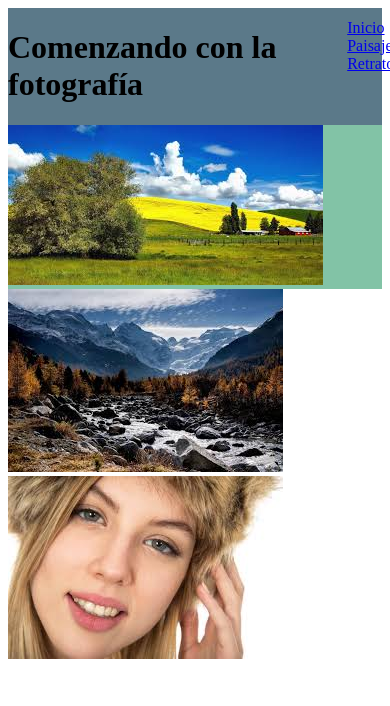
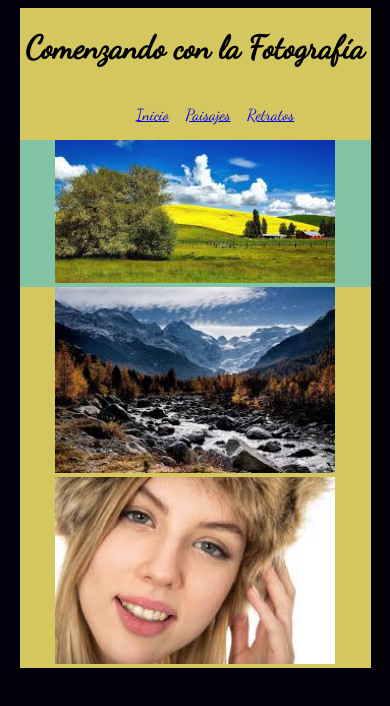
Before and after one commit to MOISESMARTOS/Evaluacion-CSS, a plain HTML site: page index.html in a window 390 px wide. Drawn offline with Linux system fonts and the light colour scheme.

Commit message:
para mobiles 1

```diff
--- a/css/estilos.css
+++ b/css/estilos.css
@@ -1,3 +1,36 @@
+body{
+  font-family: 'Dancing Script';
+  background-color: #02010a;
+	width: 90%;
+	margin-left: 5%;
+}
+header {
+  background-color: #d5c75f;
+  display: flex;
+  flex-flow: column;
+  text-align: center;
+}
+nav ul li {
+  margin: 2%;
+  display: inline;
+  list-style: none;
+}
+#contenedor-central{
+  background-color: #82c3a6;
+  width: 100%;
+  text-align: center;
+}
+#contenedor-sencundario{
+  width: 100%;
+  background: #d5c75f;
+  border: 1px;
+  text-align: center;
+}
+.imagen-central, .img-sencundario{
+  width: 80%;
+}
+
+@media all and (min-width: 600px){
   header {
     background-color: #5b7989;
     display: flex;
@@ -18,6 +51,4 @@ nav ul li {
     display: inline;
     list-style: none;
   }
-#imagen-central{
-  background-color: #82c3a6;
 }
--- a/index.html
+++ b/index.html
@@ -4,11 +4,12 @@
     <meta charset="utf-8">
     <title>Comenzando con la fotografía</title>
     <link rel="stylesheet" href="css/estilos.css">
+    <link href="https://fonts.googleapis.com/css?family=Dancing+Script" rel="stylesheet">
     <meta name="viewport" content="width=device-width, initial-sclale=1.0">
   </head>
   <body>
     <header>
-      <h1>Comenzando con la fotografía</h1>
+      <h1>Comenzando con la Fotografía</h1>
       <nav>
         <ul>
           <li><a href="#">Inicio</a></li>
@@ -18,15 +19,15 @@
       </nav>
     </header>
     <section>
-      <div id="imagen-central">
-        <img src="imagenes/central-1.jpg" alt="Paisajes">
+      <div id="contenedor-central">
+        <img class="imagen-central" src="imagenes/central-1.jpg" alt="Paisajes">
       </div>
-      <div id="imagenes">
-        <div class="secundarias">
-          <img src="imagenes/paisaje-1.jpg" alt="Paisaje">
+      <div id="contenedor-sencundario">
+        <div>
+          <img class="img-sencundario" src="imagenes/paisaje-1.jpg" alt="Paisaje">
         </div>
-        <div class="secundarias">
-          <img src="imagenes/retrato-1.jpg" alt="">
+        <div>
+          <img class="img-sencundario" src="imagenes/retrato-1.jpg" alt="">
         </div>
       </div>
     </section>
```
Lines whose indentation alone changed are shown as unchanged.
